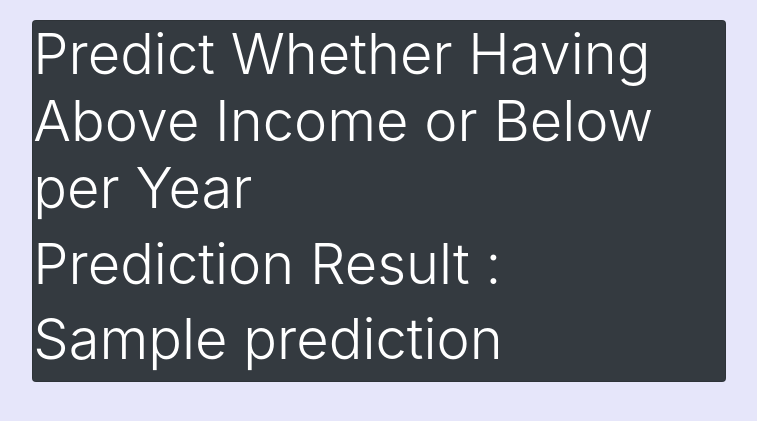
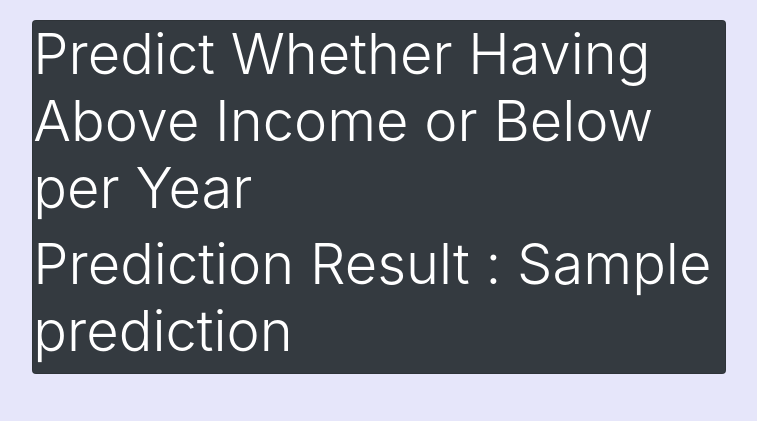
Before and after one commit to fakhrirobi/income-census, a Flask app: template templates/predict_result.html in a window 1280 px wide. Shown: the top 421 px of the page, without its empty margins (261-1018 px from the left). Run offline with Flask 2, Linux system fonts and the light colour scheme; the template is opened without the code that fills it: most values are stand-ins (such as "Sample title", 1, 10 or a date in 2020); some libraries are stand-ins or nearby versions.

Commit message:
Update predict_result.html

```diff
--- a/templates/predict_result.html
+++ b/templates/predict_result.html
@@ -26,8 +26,7 @@
       <div class="col-lg-7 mx-auto">
         <div class="card text-white bg-dark mb-3"">
           <h3 class="display-4">Predict Whether Having Above  Income or Below per Year</h3>
-          <h4 class="display-4">Prediction Result : </h4>
-          <h4 class="display-4">{{prediction}}</h4>
+          <h4 class="display-4">Prediction Result : {{prediction}} </h4>
         </div >
       </div >
     </div >
```
